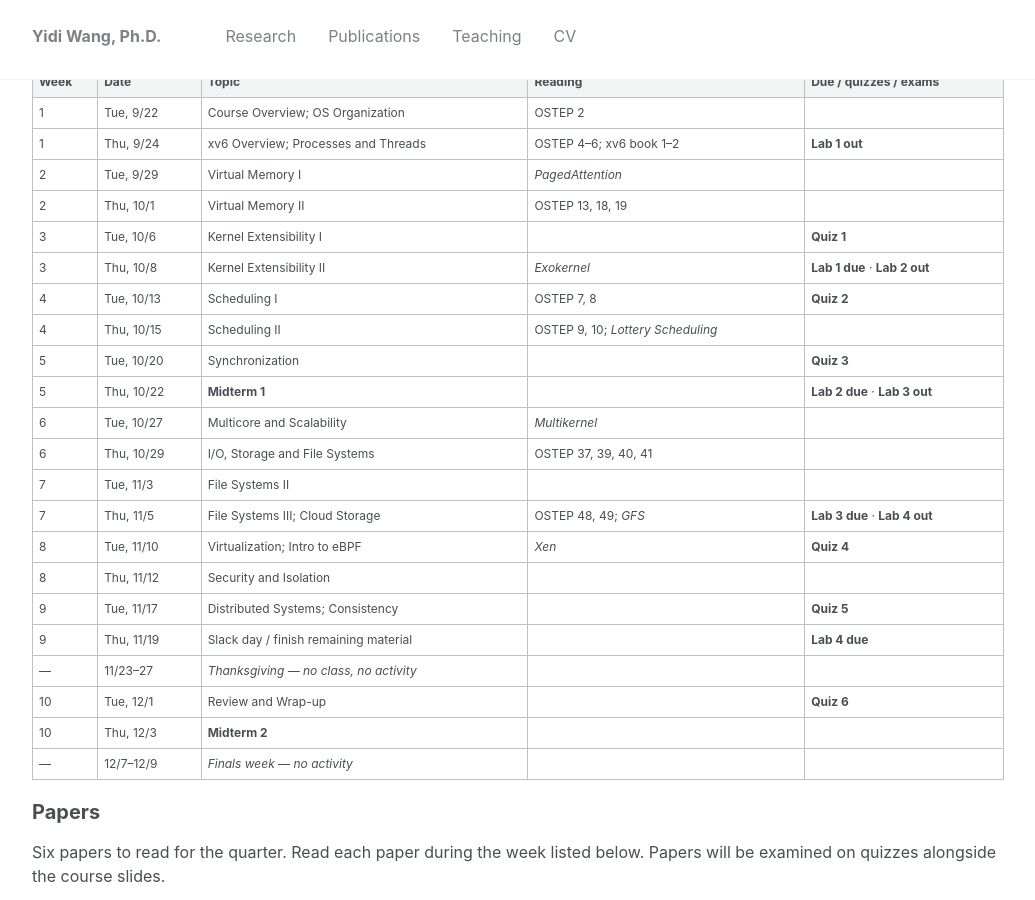
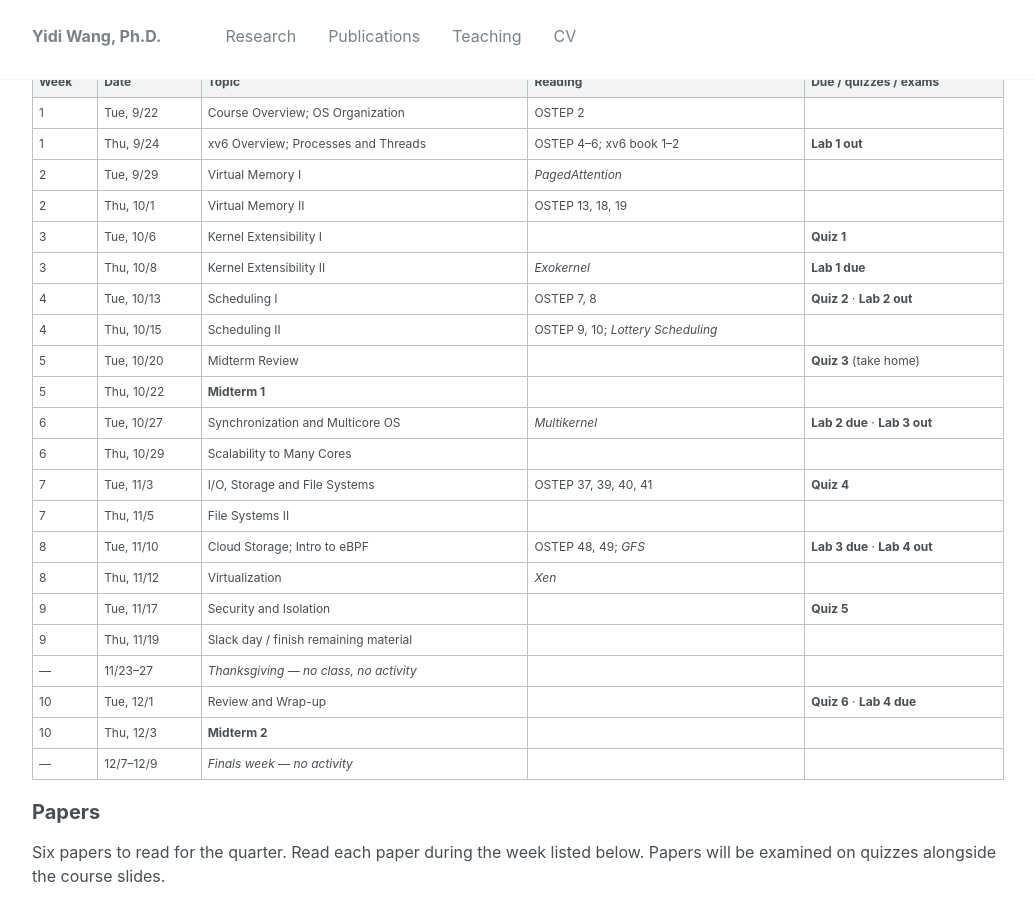
Before and after one commit to yidiwang21/yidiwang21.github.io, a Jekyll site: the page built from _teaching/CSEN383/CSEN383_schedule.md, in a window 1280 px wide and 900 px high, scrolled down 296 px. Shown: the whole window, without its empty margins (48-1083 px from the left). Built offline with Jekyll 4.4.1, drawn with Linux system fonts in a browser that asks for light colours.

Commit message:
updated syllabus

```diff
--- a/_teaching/CSEN383/CSEN383_schedule.md
+++ b/_teaching/CSEN383/CSEN383_schedule.md
@@ -27,21 +27,21 @@ All labs are released on a Thursday and due two weeks later, on a Thursday.
 | 2 | Tue, 9/29 | Virtual Memory I | *PagedAttention* |  |
 | 2 | Thu, 10/1 | Virtual Memory II | OSTEP 13, 18, 19 |  |
 | 3 | Tue, 10/6 | Kernel Extensibility I |  | **Quiz 1** |
-| 3 | Thu, 10/8 | Kernel Extensibility II | *Exokernel* | **Lab 1 due** · **Lab 2 out** |
-| 4 | Tue, 10/13 | Scheduling I | OSTEP 7, 8 | **Quiz 2** |
+| 3 | Thu, 10/8 | Kernel Extensibility II | *Exokernel* | **Lab 1 due** |
+| 4 | Tue, 10/13 | Scheduling I | OSTEP 7, 8 | **Quiz 2** · **Lab 2 out**  |
 | 4 | Thu, 10/15 | Scheduling II | OSTEP 9, 10; *Lottery Scheduling* |  |
-| 5 | Tue, 10/20 | Synchronization |  | **Quiz 3** |
-| 5 | Thu, 10/22 | **Midterm 1** |  | **Lab 2 due** · **Lab 3 out** |
-| 6 | Tue, 10/27 | Multicore and Scalability | *Multikernel* |  |
-| 6 | Thu, 10/29 | I/O, Storage and File Systems | OSTEP 37, 39, 40, 41 |  |
-| 7 | Tue, 11/3 | File Systems II |  |  |
-| 7 | Thu, 11/5 | File Systems III; Cloud Storage | OSTEP 48, 49; *GFS* | **Lab 3 due** · **Lab 4 out** |
-| 8 | Tue, 11/10 | Virtualization; Intro to eBPF | *Xen* | **Quiz 4** |
-| 8 | Thu, 11/12 | Security and Isolation |  |  |
-| 9 | Tue, 11/17 | Distributed Systems; Consistency |  | **Quiz 5** |
-| 9 | Thu, 11/19 | Slack day / finish remaining material |  | **Lab 4 due** |
+| 5 | Tue, 10/20 | Midterm Review |  | **Quiz 3** (take home) |
+| 5 | Thu, 10/22 | **Midterm 1** |  |  |
+| 6 | Tue, 10/27 | Synchronization and Multicore OS | *Multikernel* | **Lab 2 due** · **Lab 3 out** |
+| 6 | Thu, 10/29 | Scalability to Many Cores |  |  |
+| 7 | Tue, 11/3 | I/O, Storage and File Systems | OSTEP 37, 39, 40, 41 | **Quiz 4** |
+| 7 | Thu, 11/5 | File Systems II |  |  |
+| 8 | Tue, 11/10 | Cloud Storage; Intro to eBPF | OSTEP 48, 49; *GFS* | **Lab 3 due** · **Lab 4 out** |
+| 8 | Thu, 11/12 | Virtualization  | *Xen* |  |
+| 9 | Tue, 11/17 | Security and Isolation |  | **Quiz 5** |
+| 9 | Thu, 11/19 | Slack day / finish remaining material |  |  |
 | — | 11/23–27 | *Thanksgiving — no class, no activity* |  |  |
-| 10 | Tue, 12/1 | Review and Wrap-up |  | **Quiz 6** |
+| 10 | Tue, 12/1 | Review and Wrap-up |  | **Quiz 6** · **Lab 4 due** |
 | 10 | Thu, 12/3 | **Midterm 2** |  |  |
 | — | 12/7–12/9 | *Finals week — no activity* |  |  |
 
```
